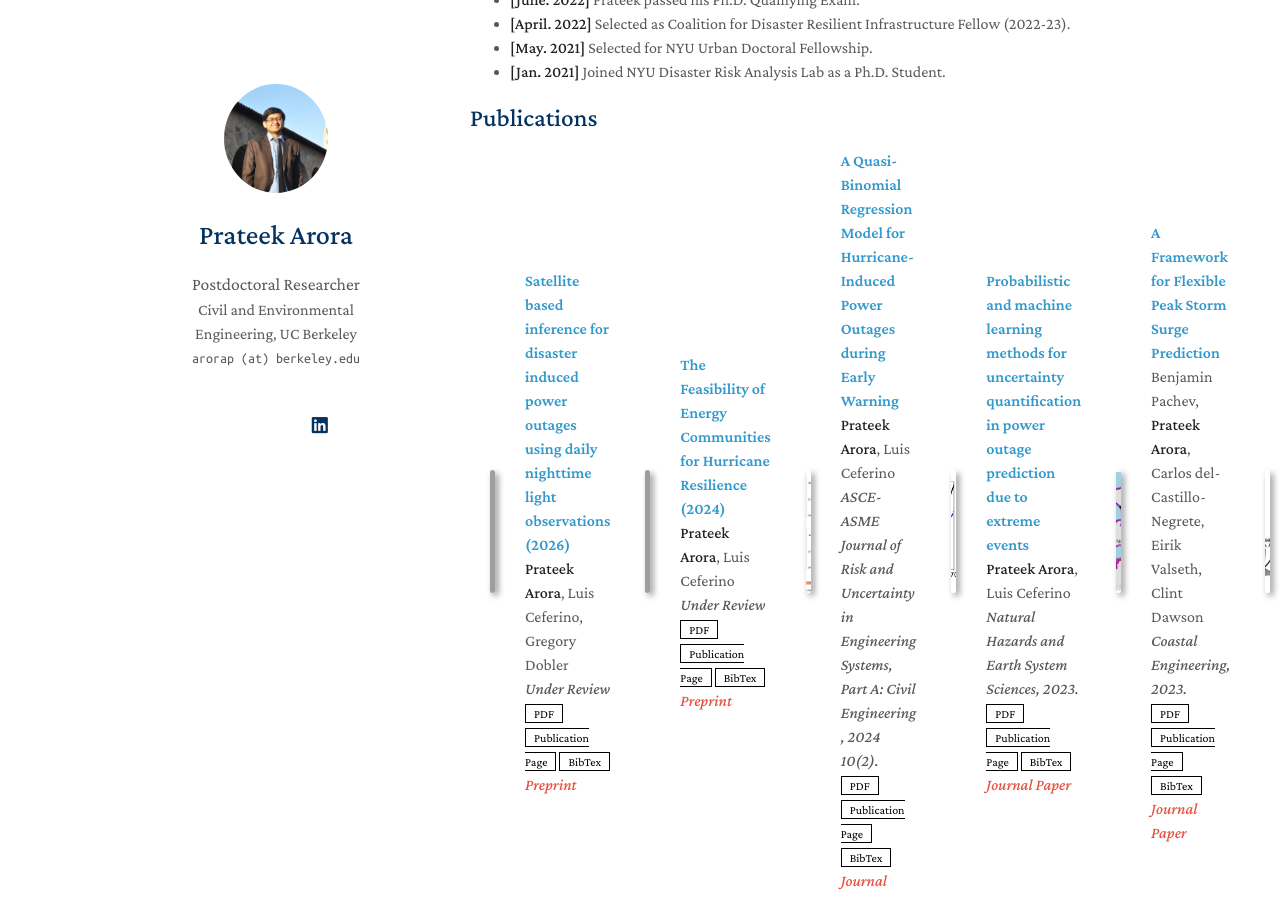
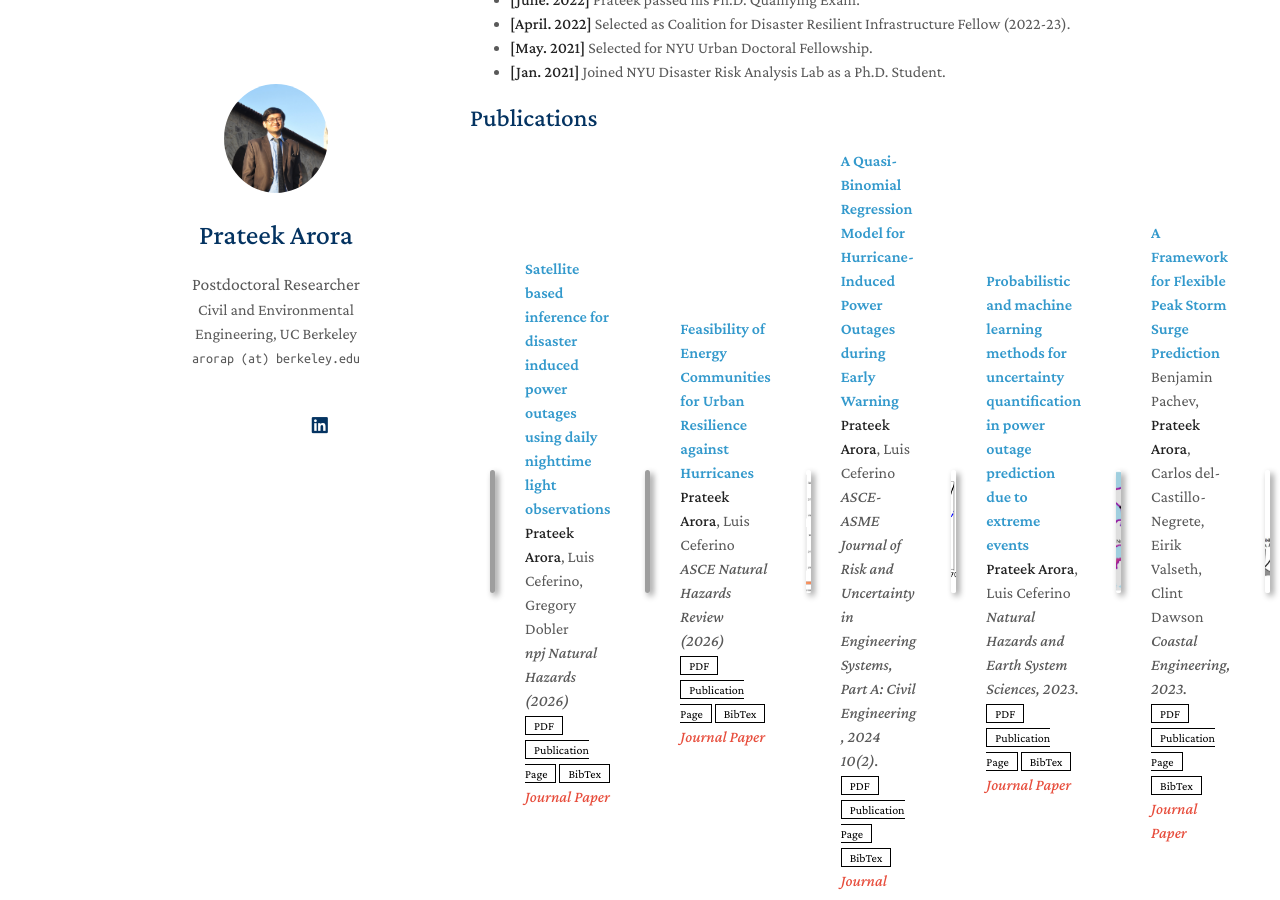
Before and after one commit to pa56/profile, a Jekyll site: the page built from index.md, in a window 1280 px wide and 900 px high, scrolled down 1140 px. Built offline with Jekyll 4.4.1, drawn with Linux system fonts in a browser that asks for light colours; nearby versions of some CDN libraries; a style sheet for code colours, icons or effects is not loaded; our own code applies the rules of GitHub Pages for plain Markdown files; grey boxes are pictures that could not be loaded.

Commit message:
Update publications.md

```diff
--- a/_includes/publications.md
+++ b/_includes/publications.md
@@ -11,14 +11,14 @@
   </div>
 
   <div class="col-sm-9" style="position: relative;padding-right: 15px;padding-left: 20px;">
-    <div class="title"><a href="https://www.nature.com/articles/s44304-026-00270-z">Satellite based inference for disaster induced power outages using daily nighttime light observations (2026)</a></div>
+    <div class="title"><a href="https://www.nature.com/articles/s44304-026-00270-z">Satellite based inference for disaster induced power outages using daily nighttime light observations</a></div>
     <div class="author"><strong>Prateek Arora</strong>, Luis Ceferino, Gregory Dobler</div>
-    <div class="periodical"><em>Under Review</em></div>
+    <div class="periodical"><em>npj Natural Hazards (2026)</em></div>
     <div class="links">
       <a href="https://www.nature.com/articles/s44304-026-00270-z" class="btn btn-sm z-depth-0" role="button" target="_blank" style="font-size:12px;">PDF</a>
       <a href="[https://engrxiv.org/preprint/view/3899](https://www.nature.com/articles/s44304-026-00270-z)" class="btn btn-sm z-depth-0" role="button" target="_blank" style="font-size:12px;">Publication Page</a>
       <a href="https://scholar.googleusercontent.com/scholar.bib?q=info:slB-DT3bAi0J:scholar.google.com/&output=citation&scisdr=CiBZlYcyELjbsAJot-c:ACTRDVEAAAAAar1ur-evR3dE7Y5hE-p_3kQXxKc&scisig=ACTRDVEAAAAAar1ur_Y-VRZX4iCgECscrBfMtos&scisf=4&ct=citation&cd=-1&hl=en" class="btn btn-sm z-depth-0" role="button" target="_blank" style="font-size:12px;">BibTex</a>
-      <strong><i style="color:#e74d3c">Preprint</i></strong>
+      <strong><i style="color:#e74d3c">Journal Paper</i></strong>
     </div>
   </div>
 
@@ -29,14 +29,14 @@
   </div>
 
   <div class="col-sm-9" style="position: relative;padding-right: 15px;padding-left: 20px;">
-    <div class="title"><a href="https://engrxiv.org/preprint/view/3899">The Feasibility of Energy Communities for Hurricane Resilience (2024)</a></div>
+    <div class="title"><a href="https://ascelibrary.org/doi/full/10.1061/NHREFO.NHENG-2728">Feasibility of Energy Communities for Urban Resilience against Hurricanes</a></div>
     <div class="author"><strong>Prateek Arora</strong>, Luis Ceferino</div>
-    <div class="periodical"><em>Under Review</em></div>
+    <div class="periodical"><em>ASCE Natural Hazards Review (2026)</em></div>
     <div class="links">
-      <a href="https://engrxiv.org/preprint/view/3899" class="btn btn-sm z-depth-0" role="button" target="_blank" style="font-size:12px;">PDF</a>
-      <a href="https://engrxiv.org/preprint/view/3899" class="btn btn-sm z-depth-0" role="button" target="_blank" style="font-size:12px;">Publication Page</a>
-      <a href="https://scholar.googleusercontent.com/scholar.bib?q=info:SY-poN-_A9kJ:scholar.google.com/&output=citation&scisdr=ClE48TCQELn_x5p9TwI:AFWwaeYAAAAAZyJ7VwI10bccwJs7kgJooqxagaU&scisig=AFWwaeYAAAAAZyJ7V4jPj8UglydgSHUBTsmL_KM&scisf=4&ct=citation&cd=-1&hl=en" class="btn btn-sm z-depth-0" role="button" target="_blank" style="font-size:12px;">BibTex</a>
-      <strong><i style="color:#e74d3c">Preprint</i></strong>
+      <a href="https://ascelibrary.org/doi/full/10.1061/NHREFO.NHENG-2728" class="btn btn-sm z-depth-0" role="button" target="_blank" style="font-size:12px;">PDF</a>
+      <a href="https://ascelibrary.org/doi/full/10.1061/NHREFO.NHENG-2728" class="btn btn-sm z-depth-0" role="button" target="_blank" style="font-size:12px;">Publication Page</a>
+      <a href="https://scholar.googleusercontent.com/scholar.bib?q=info:TwqHezuIJgUJ:scholar.google.com/&output=citation&scisdr=CiBZlYcyELjbsAJpiSU:ACTRDVEAAAAAar1vkSWkVai65YKeP90l1Ly9fx0&scisig=ACTRDVEAAAAAar1vkagXPTdtsmRrPvItW7gatms&scisf=4&ct=citation&cd=-1&hl=en" class="btn btn-sm z-depth-0" role="button" target="_blank" style="font-size:12px;">BibTex</a>
+      <strong><i style="color:#e74d3c">Journal Paper</i></strong>
     </div>
   </div>
 </div>
```
